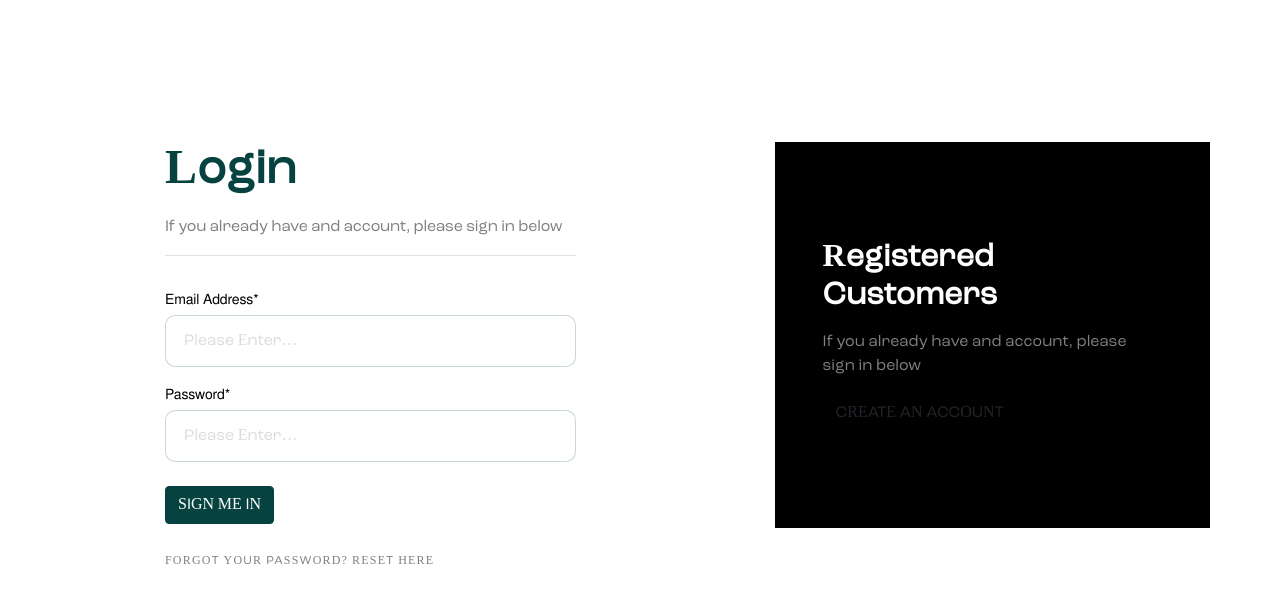
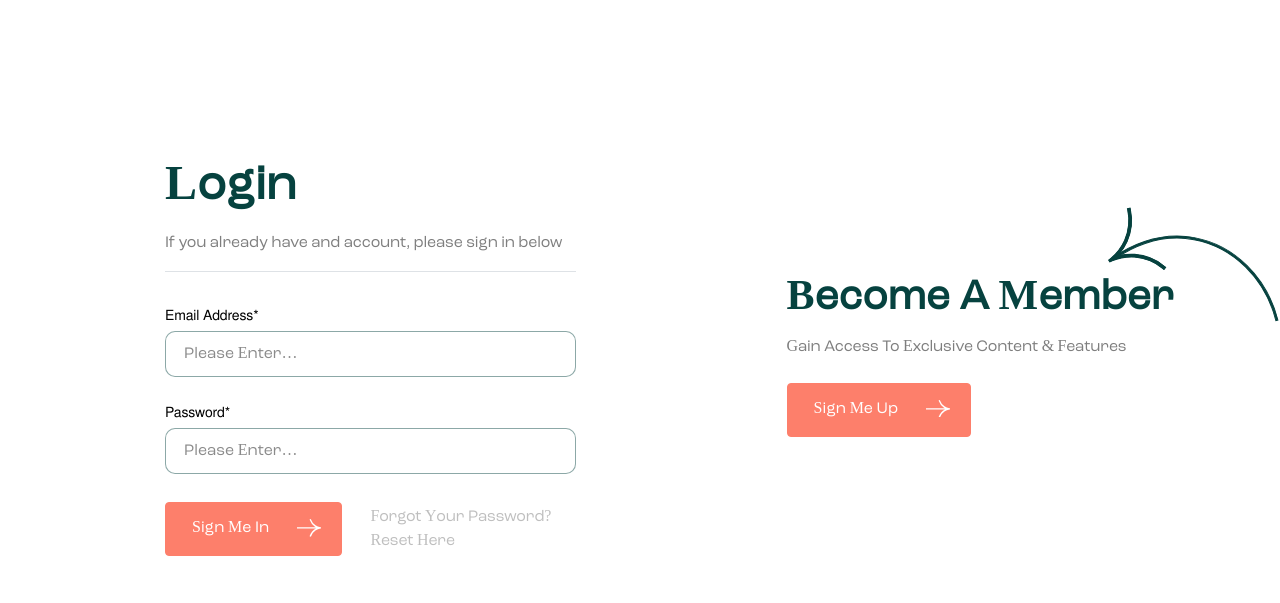
Before and after one commit to polarahiren/AOM, a website: page public/signin.html in a window 1280 px wide. Shown: the part 71-674 px from the top of the page. Drawn offline with nearby package versions, Linux system fonts and the light colour scheme.

Commit message:
SignIn Page Done

```diff
--- a/public/signin.html
+++ b/public/signin.html
@@ -870,39 +870,50 @@
 
     <main class="d-flex align-items-center justify-content-center">
 
-        <section class="login-section pt-5 py-md-0">
+        <section class="login-section py-5 py-lg-0 overflow-hidden">
             <div class="container p-0">
                 <div class="row justify-content-lg-end m-0 pt-xl-2">
-                    <div class="col-lg-11 px-0 pt-xl-5">
-                        <div class="row justify-content-lg-between m-0">
-                            <div class="col-md-12 col-lg-5 ps-lg-0 pe-md-4 px-3">
+                    <div class="col-lg-12 col-xl-11 px-0 pt-xl-5">
+                        <div class="row align-items-center justify-content-lg-between m-0">
+                            <div class="col-md-12 col-lg-6 col-xl-5 ps-lg-0 pe-md-4 px-3">
                                 <div class="mb-4 pb-3 border-bottom border-gray">
                                     <h2 class="headingL mb-3 font-semibold font-rocgrotesk text-primary">Login</h2>
                                     <p class="mb-0 opacity-50 font-medium normal-label font-rocgrotesk text-black opacity-50">If you already have and account, please sign in below</p>
                                 </div>
                                 <div class="pt-2">
                                     <form action="">
-                                        <div class="mb-3">
+                                        <div class="mb-4">
                                             <label class="form-control-label text-black font-medium font-nimbussanL mb-1" for="email">Email Address*</label>
                                             <input type="text" class="input-control gray-input-control w-100 mb-0" id="email" placeholder="Please Enter…">
                                         </div>
-                                        <div class="mb-3">
+                                        <div class="mb-4">
                                             <label class="form-control-label text-black font-medium font-nimbussanL mb-1" for="password">Password*</label>
                                             <input type="password" class="input-control gray-input-control w-100 mb-0" id="password" placeholder="Please Enter…">
                                         </div>
-                                        <div class="mb-4">
-                                            <input type="submit" value="SIGN ME IN" class="btn btn-primary btn-primary-large mt-2">
+                                        <div class="d-lg-flex align-items-center mt-2 pt-1">
+                                            <button type="submit" class="btn btn-secondary me-4 flex-shrink-0">
+                                                <span class="pe-4">Sign Me In</span>
+                                                <svg xmlns="http://www.w3.org/2000/svg" width="24.495" height="17.854" viewBox="0 0 24.495 17.854">
+                                                    <path id="Path_282" data-name="Path 282" d="M308.973,420.44c-.1-.011-.2-.023-.345-.044-.032,0-.067-.008-.143-.021a11.85,11.85,0,0,1-4.873-1.884,11.54,11.54,0,0,1-4.366-5.644l-.231-.673-1.364.46.233.665a12.815,12.815,0,0,0,4.906,6.343,13.033,13.033,0,0,0,1.214.728h-18.9v1.4h19a12.911,12.911,0,0,0-6.23,7.128l-.232.659,1.366.471.234-.664a11.5,11.5,0,0,1,4.367-5.647,11.964,11.964,0,0,1,5.043-1.916l.943-.1v-1.179Z" transform="translate(-285.107 -412.174)" fill="#fff"/>
+                                                </svg>
+                                            </button>
+                                            <a href="password-reset.html" class="d-block text-capitalize normal-label text-black opacity-25 font-medium ps-1 font-rocgrotesk text-decoration-none mt-3 mt-lg-0">Forgot Your Password? Reset Here</a>
                                         </div>
-                                        <a href="password-reset.html" class="text-decoration-none text-xs color--black opacity-50 font-medium tracking-wide">FORGOT YOUR PASSWORD? RESET HERE</a>
                                     </form>
                                 </div>
                             </div>
-                            <div class="col-md-12 col-lg-5 px-lg-0 mt-5 mt-lg-0 p-0">
-                                <div class="bg--black theme-md-radius d-flex align-items-center justify-content-center px-3 px-lg-5 py-5">
-                                    <div class="content-box py-md-5">
-                                        <h2 class="mb-3 font-semibold text-white">Registered Customers</h2>
-                                        <p class="text-white mb-0 opacity-50 font-medium mb-3">If you already have and account, please sign in below</p>
-                                        <a href="signup.html" class="btn btn-white btn-white-large">CREATE AN ACCOUNT</a>
+                            <div class="col-md-12 col-lg-6 col-xl-5 mt-5 mt-lg-0 pt-5 pt-lg-0">
+                                <div class="d-flex align-items-center mt-2 mt-lg-0">
+                                    <div class="content-box register-box position-relative">
+                                        <img src="assets/images/icons/signin-arrow.svg" class="img-fluid position-absolute" alt="">
+                                        <h2 class="text-3xl md:text-7xl mb-3 font-semibold text-primary">Become A Member</h2>
+                                        <p class="normal-label text-black mb-4 opacity-50 font-medium mb-3">Gain Access To Exclusive Content & Features</p>
+                                        <a href="signup.html" class="btn btn-secondary me-4">
+                                            <span class="pe-4">Sign Me Up</span>
+                                            <svg xmlns="http://www.w3.org/2000/svg" width="24.495" height="17.854" viewBox="0 0 24.495 17.854">
+                                                <path id="Path_282" data-name="Path 282" d="M308.973,420.44c-.1-.011-.2-.023-.345-.044-.032,0-.067-.008-.143-.021a11.85,11.85,0,0,1-4.873-1.884,11.54,11.54,0,0,1-4.366-5.644l-.231-.673-1.364.46.233.665a12.815,12.815,0,0,0,4.906,6.343,13.033,13.033,0,0,0,1.214.728h-18.9v1.4h19a12.911,12.911,0,0,0-6.23,7.128l-.232.659,1.366.471.234-.664a11.5,11.5,0,0,1,4.367-5.647,11.964,11.964,0,0,1,5.043-1.916l.943-.1v-1.179Z" transform="translate(-285.107 -412.174)" fill="#fff"/>
+                                             </svg>
+                                        </a>
                                     </div>
                                 </div>
                             </div>
--- a/src/scss/components/_forms.scss
+++ b/src/scss/components/_forms.scss
@@ -7,8 +7,13 @@
     padding: 13px 18px;
     border: 1px solid rgba($primary, $alpha: 0.46);
     border-radius: 10px;
-    opacity: 0.46;
+    line-height: 18px;
+    @include generate-transition(all, 500ms, ease);
     &::placeholder{
-        color: rgba($black, $alpha: 0.30);
+        color: rgba($black, $alpha: .46);
+    }
+    &:hover,
+    &:focus{
+        border-color: $primary;
     }
 }
--- a/src/scss/layouts/_pages.scss
+++ b/src/scss/layouts/_pages.scss
@@ -17,3 +17,12 @@ body.login-page{
         height: auto;
     }
 }
+
+.content-box.register-box{
+    img.img-fluid {
+        top: -90px;
+        right: -120px;
+        width: 200px;
+        height: 182px;
+    }
+}
```
Also changed, not shown: public/assets/css/main.css, public/assets/images/icons/btn-arrow.svg (added), public/assets/images/icons/signin-arrow.svg (added).
